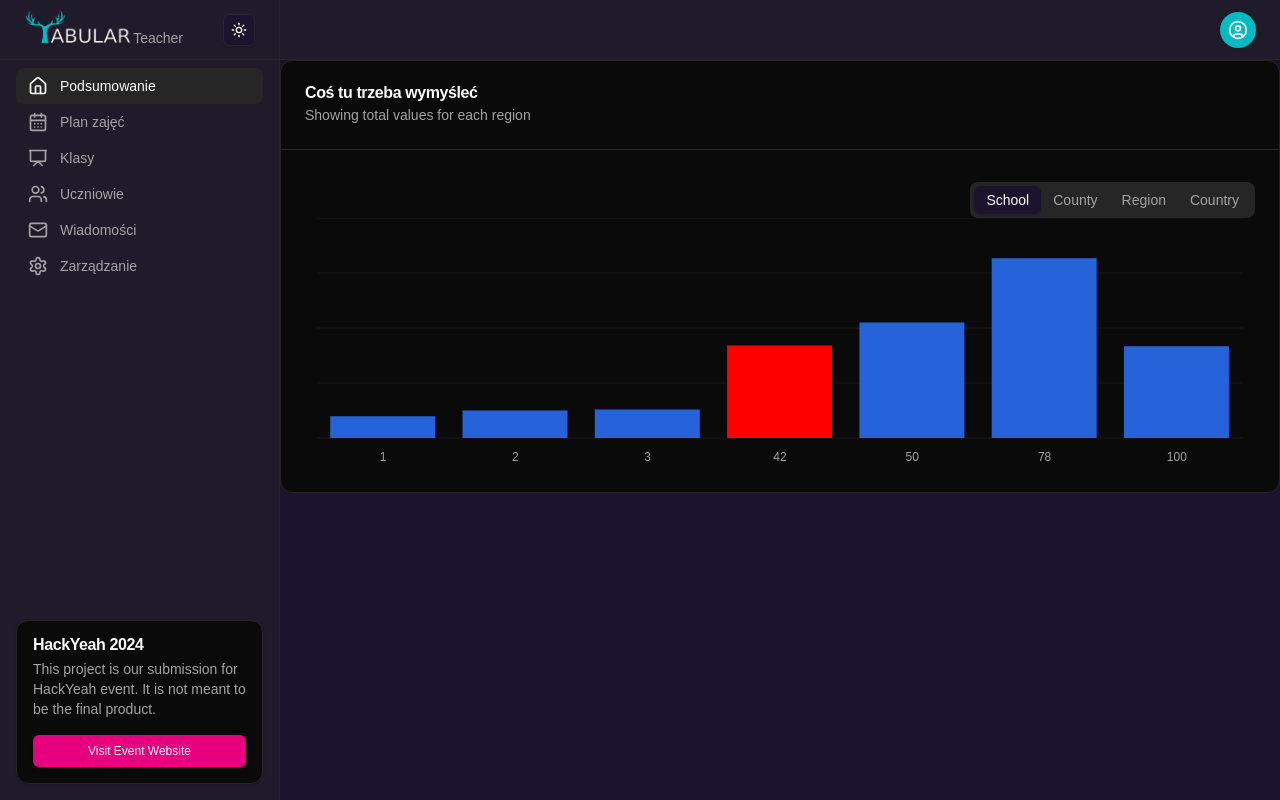
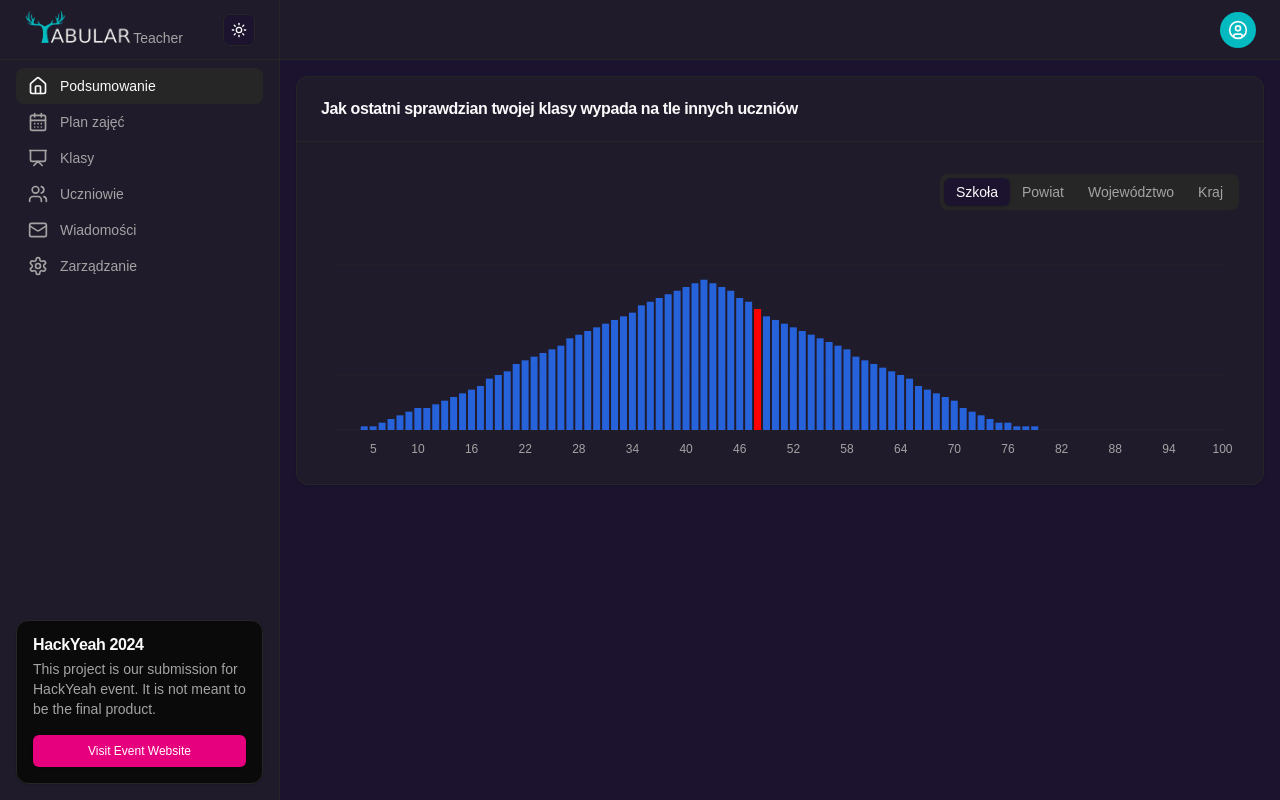
Before and after one commit to Hackyeah2024-team/frontend-mock, a Next.js app: page /teacher in a window 1280 px wide. Built offline with nearby package versions, Linux system fonts and the light colour scheme.

Commit message:
feat: chart with full data

```diff
--- a/components/teacher/LevelChart.tsx
+++ b/components/teacher/LevelChart.tsx
@@ -21,37 +21,123 @@ import { Tabs, TabsList, TabsTrigger, TabsContent } from "@/components/ui/tabs";
 export const description = "An interactive bar chart";
 
 const chartData = [
-  { multiplier: 1, school: 59, county: 110, region: 120, country: 140 },
-  { multiplier: 2, school: 75, county: 130, region: 140, country: 160 },
-  { multiplier: 3, school: 78, county: 130, region: 150, country: 170 },
-  {
-    multiplier: 42,
-    school: 252,
-    county: 290,
-    region: 300,
-    country: 320,
-    isLocal: true,
-  }, // Highlight this
-  { multiplier: 50, school: 315, county: 240, region: 230, country: 250 },
-  { multiplier: 78, school: 490, county: 500, region: 520, country: 530 },
-  { multiplier: 100, school: 250, county: 270, region: 290, country: 310 },
-];
+    { "multiplier": 1, "school": 0, "county": 0, "region": 0, "country": 5 },
+    { "multiplier": 2, "school": 0, "county": 1, "region": 1, "country": 3 },
+    { "multiplier": 3, "school": 0, "county": 2, "region": 3, "country": 2 },
+    { "multiplier": 4, "school": 1, "county": 3, "region": 5, "country": 1 },
+    { "multiplier": 5, "school": 1, "county": 4, "region": 6, "country": 0 },
+    { "multiplier": 6, "school": 2, "county": 5, "region": 8, "country": 0 },
+    { "multiplier": 7, "school": 3, "county": 6, "region": 10, "country": 0 },
+    { "multiplier": 8, "school": 4, "county": 8, "region": 12, "country": 0 },
+    { "multiplier": 9, "school": 5, "county": 9, "region": 13, "country": 0 },
+    { "multiplier": 10, "school": 6, "county": 10, "region": 14, "country": 0 },
+    { "multiplier": 11, "school": 6, "county": 11, "region": 16, "country": 0 },
+    { "multiplier": 12, "school": 7, "county": 12, "region": 17, "country": 0 },
+    { "multiplier": 13, "school": 8, "county": 14, "region": 19, "country": 0 },
+    { "multiplier": 14, "school": 9, "county": 15, "region": 21, "country": 0 },
+    { "multiplier": 15, "school": 10, "county": 17, "region": 23, "country": 0 },
+    { "multiplier": 16, "school": 11, "county": 18, "region": 25, "country": 0 },
+    { "multiplier": 17, "school": 12, "county": 20, "region": 27, "country": 0 },
+    { "multiplier": 18, "school": 14, "county": 21, "region": 29, "country": 0 },
+    { "multiplier": 19, "school": 15, "county": 22, "region": 31, "country": 0 },
+    { "multiplier": 20, "school": 16, "county": 24, "region": 33, "country": 0 },
+    { "multiplier": 21, "school": 18, "county": 26, "region": 35, "country": 0 },
+    { "multiplier": 22, "school": 19, "county": 27, "region": 37, "country": 0 },
+    { "multiplier": 23, "school": 20, "county": 29, "region": 39, "country": 0 },
+    { "multiplier": 24, "school": 21, "county": 30, "region": 41, "country": 0 },
+    { "multiplier": 25, "school": 22, "county": 31, "region": 43, "country": 0 },
+    { "multiplier": 26, "school": 23, "county": 33, "region": 45, "country": 0 },
+    { "multiplier": 27, "school": 25, "county": 34, "region": 47, "country": 0 },
+    { "multiplier": 28, "school": 26, "county": 36, "region": 49, "country": 0 },
+    { "multiplier": 29, "school": 27, "county": 37, "region": 51, "country": 0 },
+    { "multiplier": 30, "school": 28, "county": 39, "region": 53, "country": 0 },
+    { "multiplier": 31, "school": 29, "county": 40, "region": 55, "country": 0 },
+    { "multiplier": 32, "school": 30, "county": 41, "region": 57, "country": 0 },
+    { "multiplier": 33, "school": 31, "county": 43, "region": 59, "country": 0 },
+    { "multiplier": 34, "school": 32, "county": 44, "region": 61, "country": 0 },
+    { "multiplier": 35, "school": 34, "county": 45, "region": 62, "country": 0 },
+    { "multiplier": 36, "school": 35, "county": 46, "region": 64, "country": 0 },
+    { "multiplier": 37, "school": 36, "county": 48, "region": 66, "country": 0 },
+    { "multiplier": 38, "school": 37, "county": 49, "region": 68, "country": 0 },
+    { "multiplier": 39, "school": 38, "county": 50, "region": 70, "country": 0 },
+    { "multiplier": 40, "school": 39, "county": 52, "region": 72, "country": 0 },
+    { "multiplier": 41, "school": 40, "county": 53, "region": 74, "country": 0 },
+    { "multiplier": 42, "school": 41, "county": 55, "region": 76, "country": 1 },
+    { "multiplier": 43, "school": 40, "county": 54, "region": 78, "country": 1 },
+    { "multiplier": 44, "school": 39, "county": 52, "region": 77, "country": 1 },
+    { "multiplier": 45, "school": 38, "county": 51, "region": 76, "country": 1 },
+    { "multiplier": 46, "school": 36, "county": 50, "region": 75, "country": 1 },
+    { "multiplier": 47, "school": 35, "county": 49, "region": 74, "country": 1 },
+    { "multiplier": 48, "school": 33, "county": 48, "region": 73, "country": 1, "isLocal": true },
+    { "multiplier": 49, "school": 31, "county": 47, "region": 72, "country": 1 },
+    { "multiplier": 50, "school": 30, "county": 45, "region": 70, "country": 2 },
+    { "multiplier": 51, "school": 29, "county": 43, "region": 68, "country": 3 },
+    { "multiplier": 52, "school": 28, "county": 41, "region": 66, "country": 4 },
+    { "multiplier": 53, "school": 27, "county": 40, "region": 65, "country": 5 },
+    { "multiplier": 54, "school": 26, "county": 39, "region": 63, "country": 6 },
+    { "multiplier": 55, "school": 25, "county": 37, "region": 61, "country": 7 },
+    { "multiplier": 56, "school": 24, "county": 36, "region": 59, "country": 8 },
+    { "multiplier": 57, "school": 23, "county": 34, "region": 58, "country": 9 },
+    { "multiplier": 58, "school": 22, "county": 33, "region": 56, "country": 10 },
+    { "multiplier": 59, "school": 20, "county": 31, "region": 54, "country": 12 },
+    { "multiplier": 60, "school": 19, "county": 30, "region": 53, "country": 13 },
+    { "multiplier": 61, "school": 18, "county": 29, "region": 52, "country": 15 },
+    { "multiplier": 62, "school": 17, "county": 27, "region": 50, "country": 16 },
+    { "multiplier": 63, "school": 16, "county": 26, "region": 48, "country": 17 },
+    { "multiplier": 64, "school": 15, "county": 25, "region": 46, "country": 18 },
+    { "multiplier": 65, "school": 14, "county": 24, "region": 45, "country": 19 },
+    { "multiplier": 66, "school": 12, "county": 22, "region": 43, "country": 20 },
+    { "multiplier": 67, "school": 11, "county": 21, "region": 41, "country": 22 },
+    { "multiplier": 68, "school": 10, "county": 20, "region": 39, "country": 23 },
+    { "multiplier": 69, "school": 9, "county": 18, "region": 37, "country": 25 },
+    { "multiplier": 70, "school": 8, "county": 17, "region": 35, "country": 26 },
+    { "multiplier": 71, "school": 6, "county": 15, "region": 33, "country": 27 },
+    { "multiplier": 72, "school": 5, "county": 14, "region": 31, "country": 28 },
+    { "multiplier": 73, "school": 4, "county": 13, "region": 29, "country": 29 },
+    { "multiplier": 74, "school": 3, "county": 11, "region": 27, "country": 30 },
+    { "multiplier": 75, "school": 2, "county": 10, "region": 25, "country": 31 },
+    { "multiplier": 76, "school": 2, "county": 9, "region": 23, "country": 32 },
+    { "multiplier": 77, "school": 1, "county": 8, "region": 21, "country": 33 },
+    { "multiplier": 78, "school": 1, "county": 6, "region": 19, "country": 34 },
+    { "multiplier": 79, "school": 1, "county": 5, "region": 17, "country": 35 },
+    { "multiplier": 80, "school": 0, "county": 4, "region": 15, "country": 36 },
+    { "multiplier": 81, "school": 0, "county": 3, "region": 13, "country": 37 },
+    { "multiplier": 82, "school": 0, "county": 2, "region": 11, "country": 38 },
+    { "multiplier": 83, "school": 0, "county": 1, "region": 9, "country": 39 },
+    { "multiplier": 84, "school": 0, "county": 1, "region": 7, "country": 40 },
+    { "multiplier": 85, "school": 0, "county": 1, "region": 5, "country": 41 },
+    { "multiplier": 86, "school": 0, "county": 0, "region": 3, "country": 42 },
+    { "multiplier": 87, "school": 0, "county": 0, "region": 2, "country": 43 },
+    { "multiplier": 88, "school": 0, "county": 0, "region": 1, "country": 44 },
+    { "multiplier": 89, "school": 0, "county": 0, "region": 0, "country": 45 },
+    { "multiplier": 90, "school": 0, "county": 0, "region": 0, "country": 44 },
+    { "multiplier": 91, "school": 0, "county": 0, "region": 0, "country": 43 },
+    { "multiplier": 92, "school": 0, "county": 0, "region": 0, "country": 42 },
+    { "multiplier": 93, "school": 0, "county": 0, "region": 0, "country": 41 },
+    { "multiplier": 94, "school": 0, "county": 0, "region": 0, "country": 40 },
+    { "multiplier": 95, "school": 0, "county": 0, "region": 0, "country": 39 },
+    { "multiplier": 96, "school": 0, "county": 0, "region": 0, "country": 38 },
+    { "multiplier": 97, "school": 0, "county": 0, "region": 0, "country": 37 },
+    { "multiplier": 98, "school": 0, "county": 0, "region": 0, "country": 36 },
+    { "multiplier": 99, "school": 0, "county": 0, "region": 0, "country": 35 },
+    { "multiplier": 100, "school": 0, "county": 0, "region": 0, "country": 34 }
+  ];
 
 const chartConfig = {
   school: {
-    label: "School",
+    label: "Szkoła",
     color: "hsl(var(--chart-1))",
   },
   county: {
-    label: "County",
+    label: "Powiat",
     color: "hsl(var(--chart-2))",
   },
   region: {
-    label: "Region",
+    label: "Województwo",
     color: "hsl(var(--chart-3))",
   },
   country: {
-    label: "Country",
+    label: "Kraj",
     color: "hsl(var(--chart-4))",
   },
 } satisfies ChartConfig;
@@ -71,13 +157,10 @@ export function LevelChart() {
   );
 
   return (
-    <Card>
+    <Card className="bg-muted/40 m-4">
       <CardHeader className="flex flex-col items-stretch space-y-0 border-b p-0 sm:flex-row">
         <div className="flex flex-1 flex-col justify-center gap-1 px-6 py-5 sm:py-6">
-          <CardTitle>Coś tu trzeba wymyśleć</CardTitle>
-          <CardDescription>
-            Showing total values for each region
-          </CardDescription>
+          <CardTitle>Jak ostatni sprawdzian twojej klasy wypada na tle innych uczniów</CardTitle>
         </div>
       </CardHeader>
       <CardContent className="px-2 sm:p-6">
```
